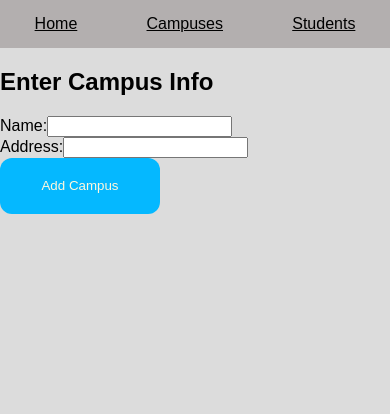
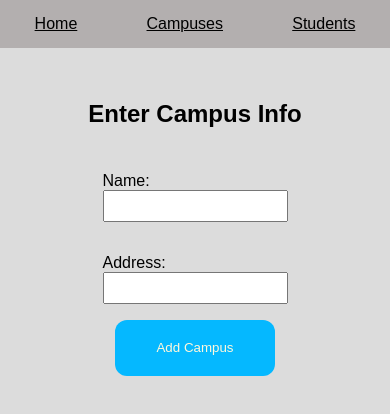
Before and after one commit to stephanalas/jpfp, a React app: page /#/campuses/create in a window 390 px wide. Built offline with nearby package versions, Linux system fonts and the light colour scheme; no server answers.

Commit message:
fixed Add Student and Add Campus for responsiveness

```diff
--- a/public/style.css
+++ b/public/style.css
@@ -17,8 +17,11 @@ body * {
   width: 100%;
   height: 100%;
 
+}
 
-}
+
+/* nav-bar */
+
 .nav-bar {
   background-color: rgb(179, 175, 175);
   display: flex;
@@ -38,6 +41,8 @@ body * {
   color: black;
 }
 
+/* No campuses and No students view */
+
 .no-view {
   width: 100%;
   height: 70%;
@@ -55,8 +60,8 @@ body * {
   text-align: center;
   font-size: 2rem;
 }
- /* button styling */
 
+/* button styling */
 
 .add-btn {
   background-color: rgb(5, 184, 255);
@@ -70,6 +75,35 @@ body * {
 }
 .add-btn { transition: all .2s ease-in-out; }
 .add-btn:hover { transform: scale(1.1); }
+
+
+/* add-campus and add-student view */
+
+.add-view {
+  display: flex;
+  flex-flow: column;
+  align-items: center;
+  height: 100%;
+  padding-top: 2rem;
+}
+.add-view > form {
+  padding-top: 0.5rem;
+  display: flex;
+  flex-flow: column;
+  align-items: center;
+  width: 70%;
+  height: 100%;
+}
+.add-view > form > section {
+  display: flex;
+  flex-flow: column;
+  padding: 1rem;
+}
+.add-view input {
+  height: 2rem;
+}
+
+
 
 /* #all-campus-view {
   width: fit-content;
```
